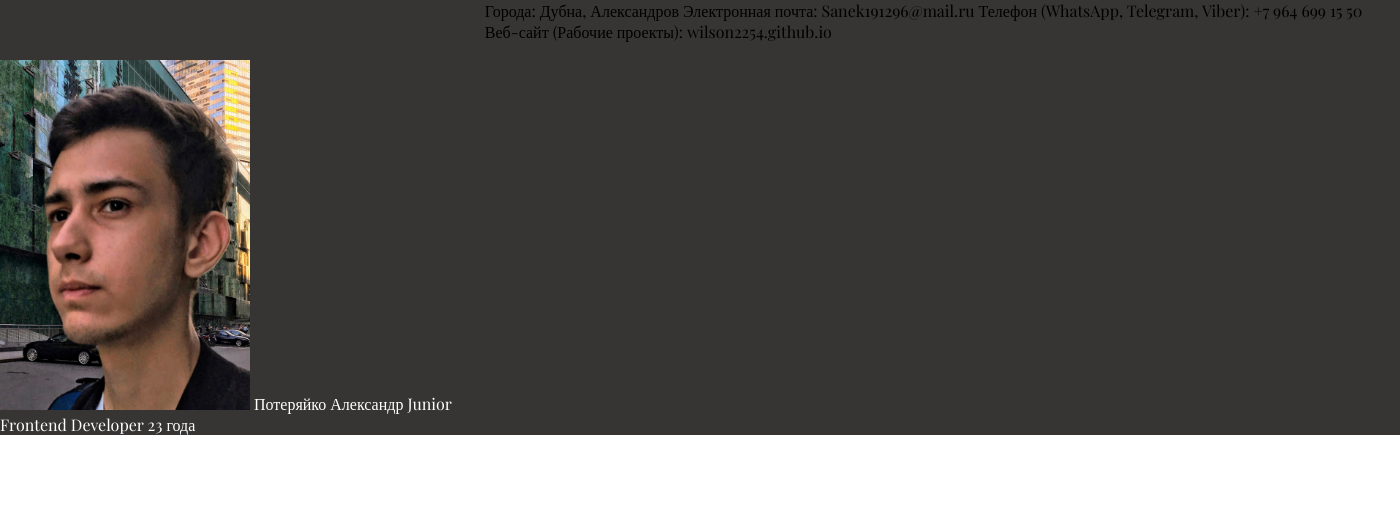
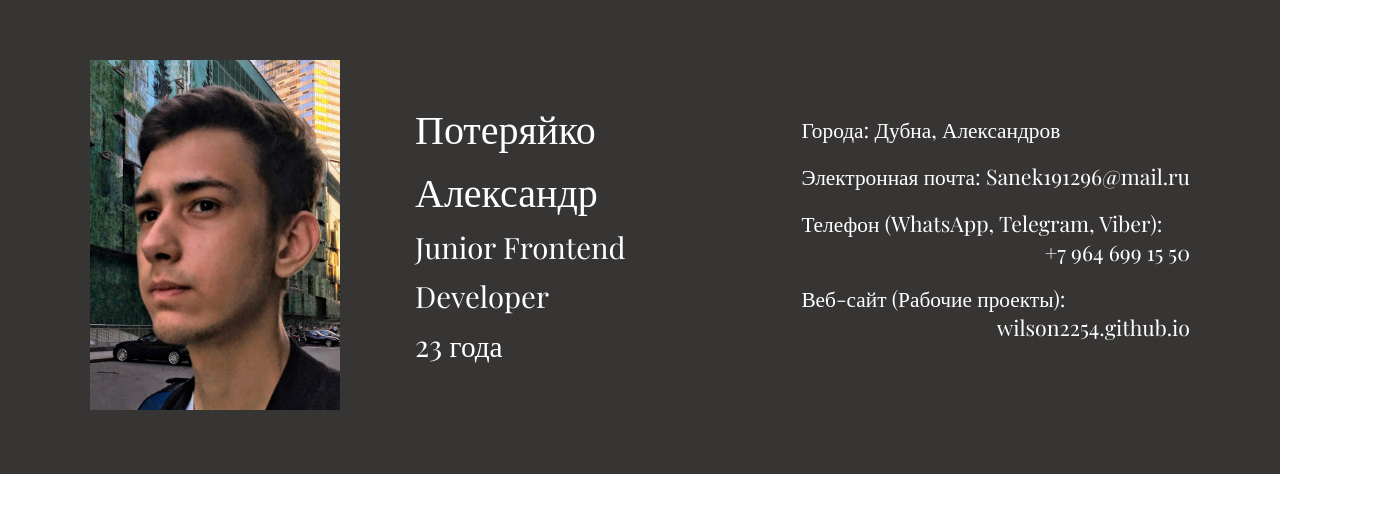
Before and after one commit to Wilson2254/ScssResumePage, a website: page index.html in a window 1280 px wide. Shown: the whole page, 1400 px wide, since content can reach past the window. Drawn offline with nearby package versions, Linux system fonts and the light colour scheme.

Commit message:
add style for header

```diff
--- a/index.html
+++ b/index.html
@@ -13,10 +13,24 @@
     <header>
         <div class="info">
             <div class="info__left">
-                <img src="./FullSizeRender-1_photos_v2_x2.jpg" alt="Photo" class="info__left_size"> Потеряйко Александр Junior Frontend Developer 23 года
+                <div class="info__left__img"><img src="./FullSizeRender-1_photos_v2_x2.jpg" alt="Photo" class="info__left__img_size"></div>
+                <div class="info__left__fio-position">
+                    <div class="info__left__fio-position_size-16">Потеряйко</div>
+                    <div class="info__left__fio-position_size-16">Александр</div>
+                    <div class="info__left__fio-position_size-12">Junior Frontend</div>
+                    <div class="info__left__fio-position_size-12">Developer</div>
+                    <div class="info__left__fio-position_size-12">23 года</div>
+                </div>
             </div>
             <div class="info__right">
-                Города: Дубна, Александров Электронная почта: Sanek191296@mail.ru Телефон (WhatsApp, Telegram, Viber): +7 964 699 15 50 Веб-сайт (Рабочие проекты): wilson2254.github.io
+                <div class="info__right__city">Города: Дубна, Александров</div>
+                <div class="info__right__email">Электронная почта: Sanek191296@mail.ru</div>
+                <div class="info__right__phone">Телефон (WhatsApp, Telegram, Viber):
+                    <p class="info__right__phone_top-right">+7 964 699 15 50</p>
+                </div>
+                <div class="info__right__site">Веб-сайт (Рабочие проекты):
+                    <p class="info__right__site_top-right">wilson2254.github.io</p>
+                </div>
             </div>
         </div>
     </header>
--- a/scss/style.scss
+++ b/scss/style.scss
@@ -4,9 +4,17 @@
     padding: 0;
 }
 
+@mixin flexCenter() {
+    display: flex;
+    justify-content: center;
+    align-items: center;
+}
+
 body {
-    width: 1400px;
-    display: flex;
+    @include flexCenter();
+    header {
+        width: 1500px;
+    }
 }
 
 .info {
@@ -15,10 +23,41 @@ body {
     background-color: #373434;
     .info__left {
         color: white;
-        .info__left_size {
+        @include flexCenter();
+        margin-left: 90px;
+        .info__left__img_size {
             width: 250px;
             height: 350px;
-            margin-top: 60px;
+            margin: 60px 0;
+        }
+        .info__left__fio-position {
+            margin-left: 75px;
+        }
+        .info__left__fio-position_size-12 {
+            font-size: 22pt;
+            margin-bottom: 10px;
+        }
+        .info__left__fio-position_size-16 {
+            font-size: 30pt;
+            margin-bottom: 10px;
+        }
+    }
+    .info__right {
+        display: flex;
+        flex-direction: column;
+        justify-content: center;
+        margin-right: 90px;
+        color: white;
+        font-size: 16pt;
+        .info__right__city,
+        .info__right__email,
+        .info__right__phone,
+        .info__right__site {
+            margin-bottom: 18px;
+        }
+        .info__right__phone_top-right,
+        .info__right__site_top-right {
+            text-align: right;
         }
     }
 }
```
Also changed, not shown: css/style.css.
